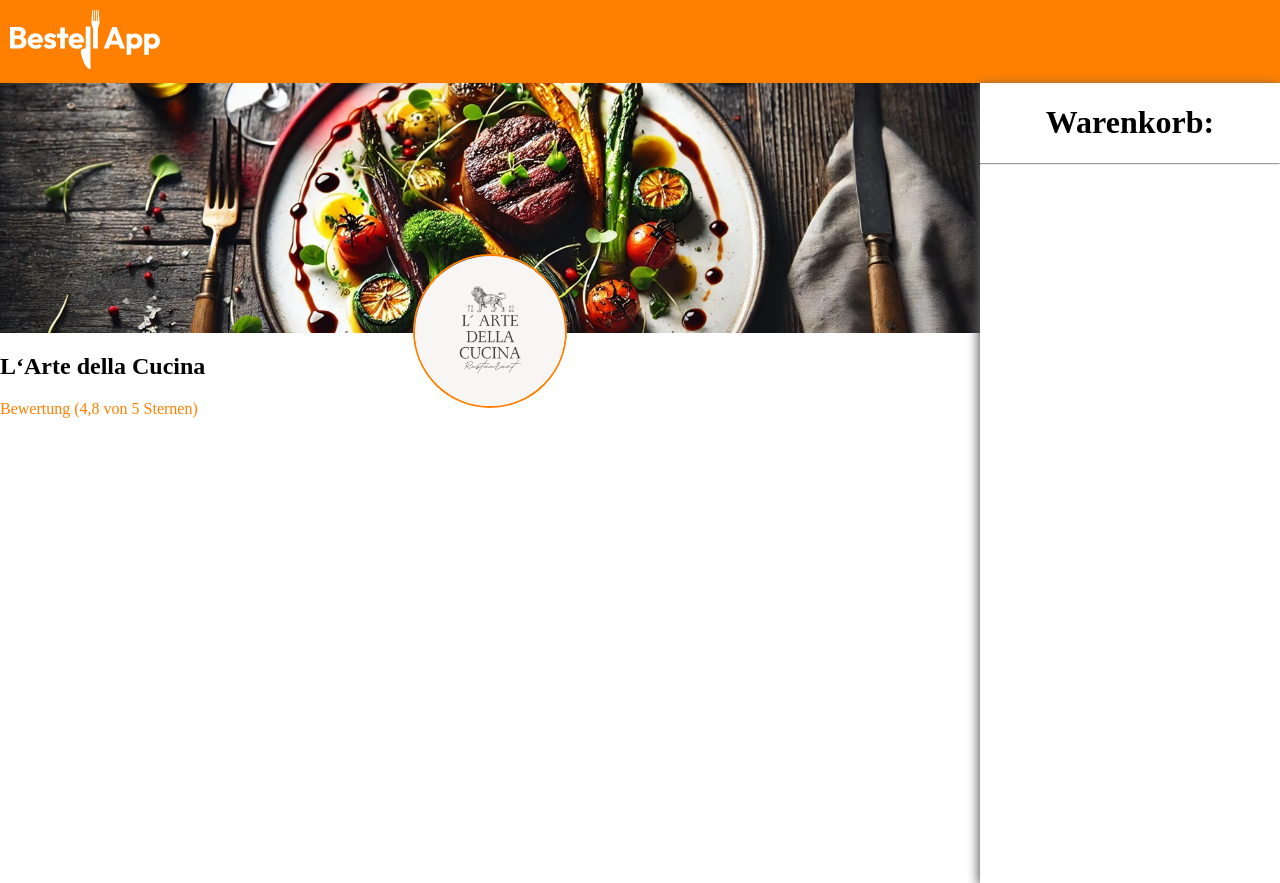
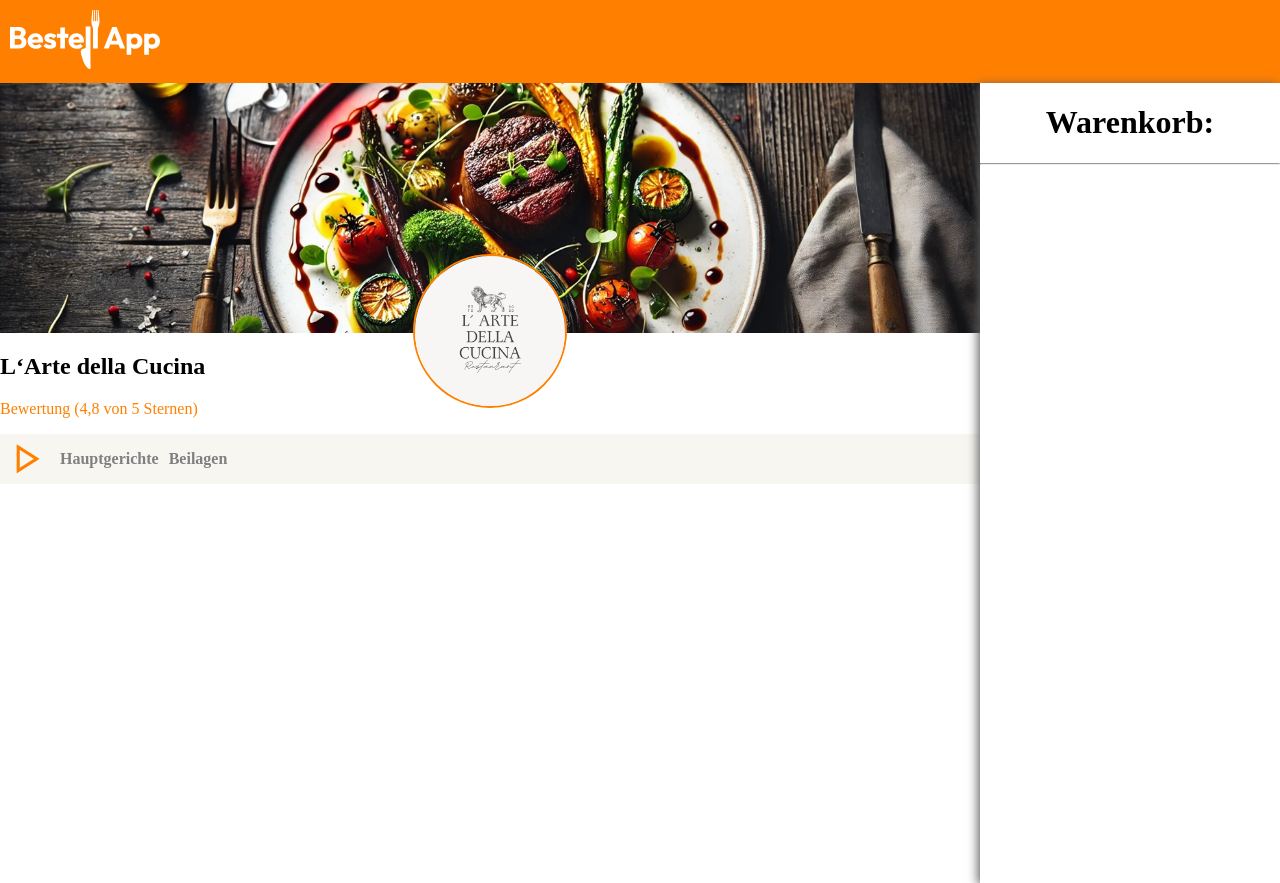
Before and after one commit to MortezaChinahkash/Bestell-App-Project, a plain HTML site: page index.html in a window 1280 px wide. Drawn offline with Linux system fonts and the light colour scheme.

Commit message:
added the seperator

```diff
--- a/index.html
+++ b/index.html
@@ -24,6 +24,11 @@
                     <h2 class="restaurant_name">L‘Arte della Cucina</h2>
                     <p class="rating">Bewertung (4,8 von 5 Sternen)</p>
                 </div>
+                <div class="seperator">
+                    <img class="arrow" src="./assets/PNG/play_arrow_50dp_FF8000_FILL0_wght400_GRAD0_opsz48.png">
+                    <p class="dishes">Hauptgerichte</p>
+                    <p class="dishes">Beilagen</p>
+                </div>
             </div>
         </div>
         <div class="register">
--- a/styles/style.css
+++ b/styles/style.css
@@ -43,3 +43,16 @@ h1{
 .rating{
     color:rgb(255, 128, 0) ;
 }
+.seperator{
+    display: flex;
+    align-items: center;
+    background: rgb(247, 246, 241);
+    gap: 10px;
+}
+.arrow{
+    width: 50px;
+}
+.dishes{
+    font-weight: bold;
+    color: gray;
+}
```
Also changed, not shown: assets/PNG/double_arrow_40dp_FF8000_FILL0_wght400_GRAD0_opsz40.png (added), assets/PNG/play_arrow_50dp_FF8000_FILL0_wght400_GRAD0_opsz48.png (added).
